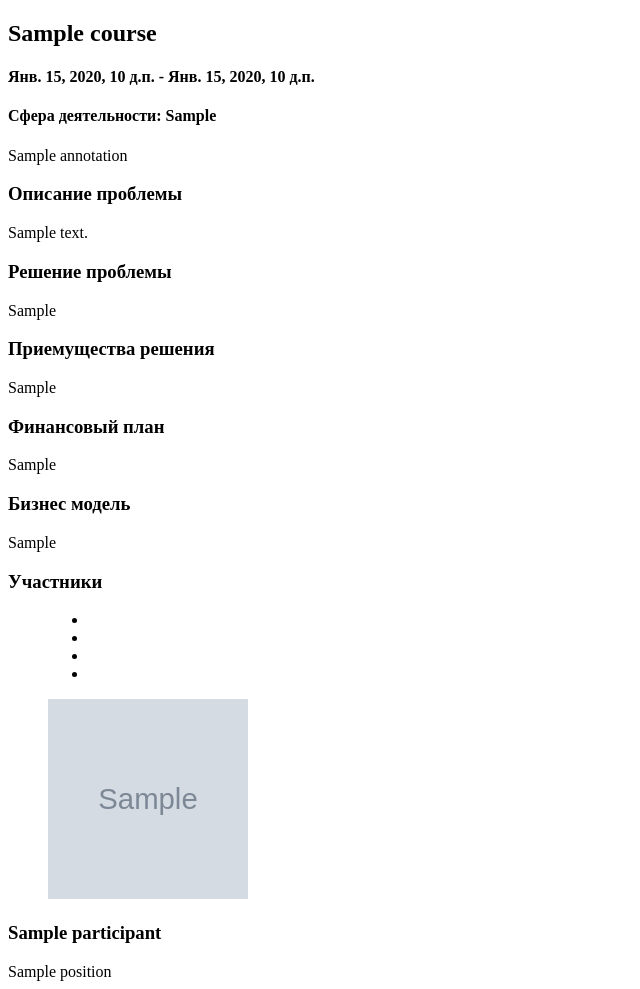
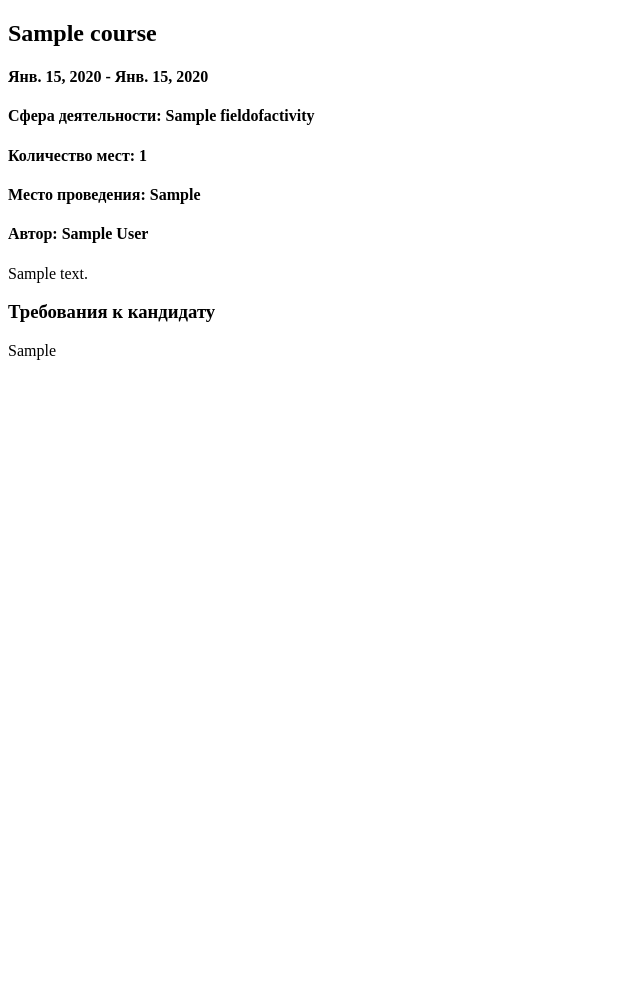
Before and after one commit to NotZephyrkA/OREH, a Django app: template oreh_app/templates/course.html in a window 1280 px wide. Shown: the whole page, without its empty margins (0-640 px from the left). After the commit the page ends 360 px from the top, so only its background shows below. Run offline with Django 3.2, Linux system fonts and the light colour scheme; tables that the repository leaves empty hold one stand-in row (values such as "Sample post"); the template is opened without the code that fills it: values that come from a table or form of the project are taken from there, most other values are stand-ins (such as "Sample title", 1, 10 or a date in 2020); grey boxes marked "Sample" are stand-in pictures.

Commit message:
Исправила шаблоны Выпускник

```diff
--- a/oreh_app/templates/course.html
+++ b/oreh_app/templates/course.html
@@ -10,69 +10,26 @@
         <div class="row mb-5">
             <div class="col-12 text-center">
                 <h2 class="section-title mb-3">{{course.name}}</h2>
-                <h4>{{course.dateOfStart}} - {{course.dateOfCompletion}}</h4>
-                <h4>Сфера деятельности: {{course.fieldOfActivity}}</h4>
+                <h4>{{course.date_of_start}} - {{course.date_of_end}}</h4>
+                {% if course.field_of_activity is not None %}
+                <h4>Сфера деятельности: {{course.field_of_activity}}</h4>
+                {% endif %}
+                <h4>Количество мест: {{course.count_place}}</h4>
+                <h4>Место проведения: {{course.place}}</h4>
+                {% if course.author %}
+                <h4>Автор: {{course.author}}</h4>
+                {% endif %}
             </div>
         </div>
-        <p>{{course.annotation}}</p>
+        <p>{{course.description}}</p>
+        {% if course.requirement %}
         <div class="row mb-5">
             <div class="col-12 text-center">
-                <h3>Описание проблемы</h3>
+                <h3>Требования к кандидату</h3>
             </div>
-            <p>{{course.descriptionOfTheProblem}}</p>
+            <p>{{course.requirement}}</p>
         </div>
-        <div class="row mb-5">
-            <div class="col-12 text-center">
-                <h3>Решение проблемы</h3>
-            </div>
-            <p>{{course.solutionToTheProblem}}</p>
-        </div>
-        <div class="row mb-5">
-            <div class="col-12 text-center">
-                <h3>Приемущества решения</h3>
-            </div>
-            <p>{{course.solutionBenefits}}</p>
-        </div>
-        <div class="row mb-5">
-            <div class="col-12 text-center">
-                <h3>Финансовый план</h3>
-            </div>
-            <p>{{course.financialPlan}}</p>
-        </div>
-        <div class="row mb-5">
-            <div class="col-12 text-center">
-                <h3>Бизнес модель</h3>
-            </div>
-            <p>{{course.businessModel}}</p>
-        </div>
-        <div class="row mb-5">
-            <div class="col-12 text-center">
-                <h3>Участники</h3>
-            </div>
-        </div>
-        <div class="row mb-5">
-            <div class="row">
-                {% for participant in course.participants.all %}
-                <div class="col-md-6 col-lg-3 mb-4 aos-init aos-animate" data-aos="fade-up" data-aos-delay="">
-                    <div class="team-member">
-                        <figure>
-                            <ul class="social">
-                                <li><a href="#"><span class="icon-facebook"></span></a></li>
-                                <li><a href="#"><span class="icon-twitter"></span></a></li>
-                                <li><a href="#"><span class="icon-telegram"></span></a></li>
-                                <li><a href="#"><span class="icon-instagram"></span></a></li>
-                            </ul>
-                            <img src="{{participant.image_url}}" alt="Image" class="img-fluid" height="200" width="200">
-                        </figure>
-                        <div class="p-3">
-                            <h3>{{participant}}</h3>
-                            <span class="position">{{participant.position}}</span>
-                        </div>
-                    </div>
-                </div>
-                {% endfor %}
-            </div>
-        </div>
+        {% endif %}
     </div>
 </section>
 </body>
--- a/oreh_app/urls.py
+++ b/oreh_app/urls.py
@@ -5,6 +5,6 @@ from oreh_app import views
 urlpatterns = [
     path('', views.IndexView.as_view()),
     path('graduates/', views.GraduatesView.as_view()),
-    path('courses/', views.CourseView.as_view()),
+    path('courses/', views.CoursesView.as_view()),
     re_path(r'^courses/(?P<course_id>\d+)/$', views.CourseView.as_view(), name='course'),
 ]
```
Also changed, not shown: oreh_app/templates/courses.html (+8 -6 lines), oreh_app/views.py (+6 -6 lines).
